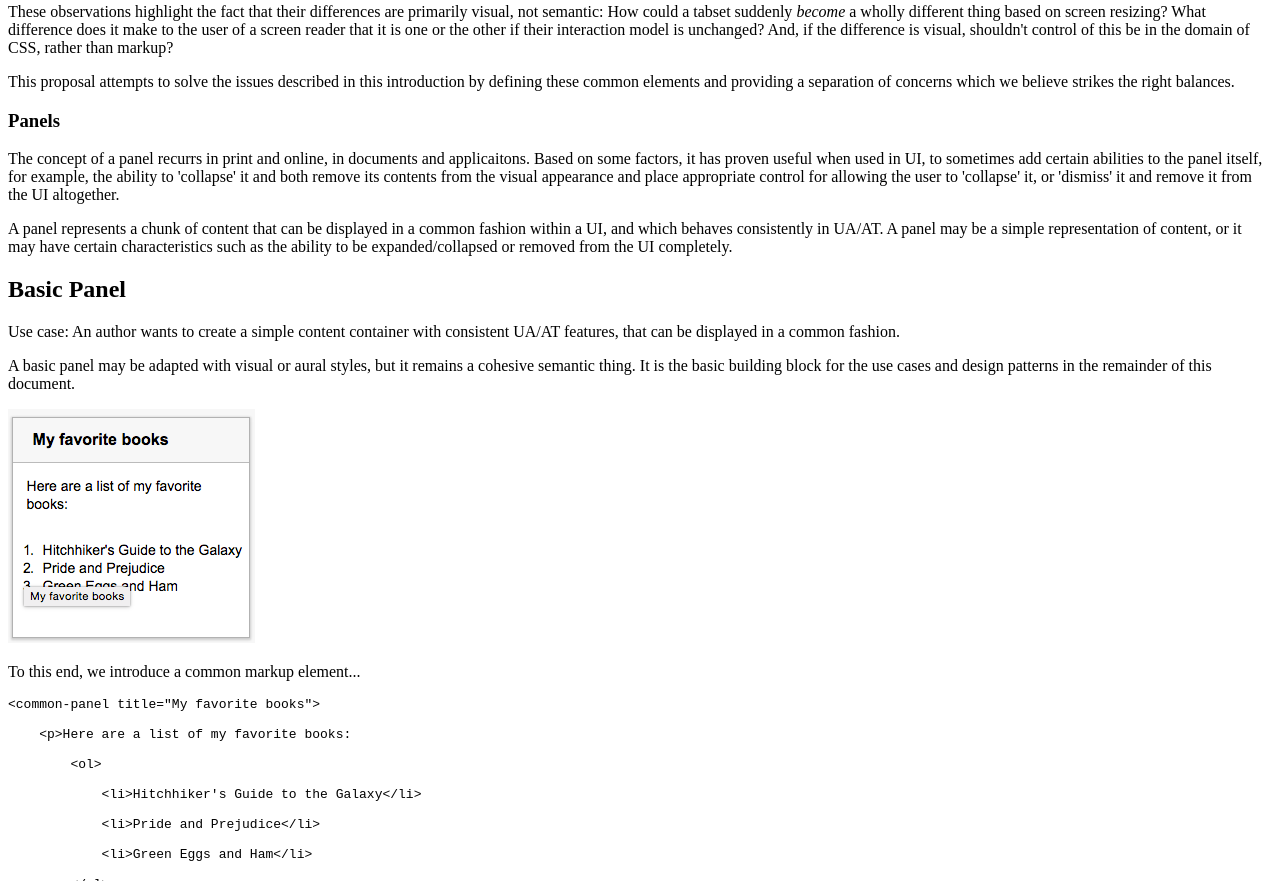
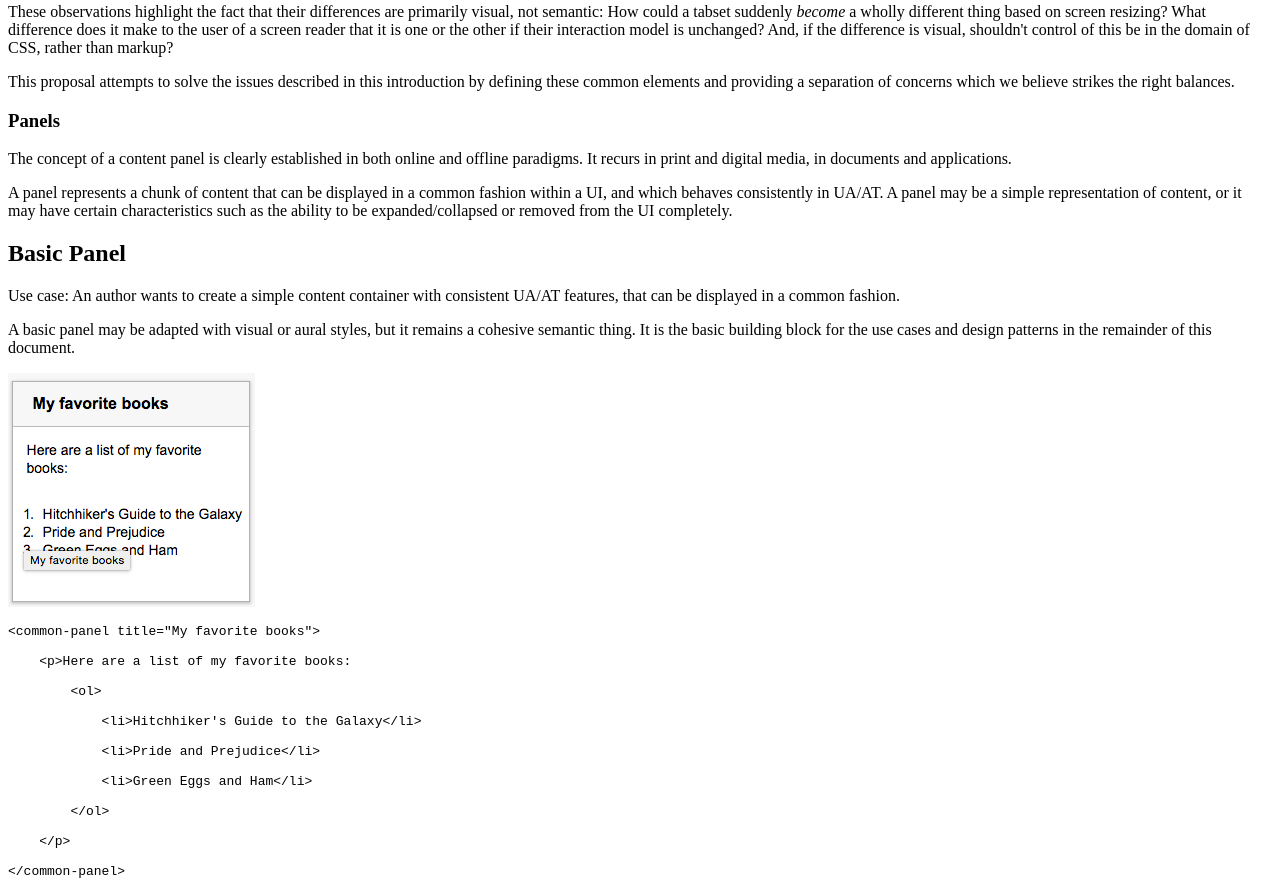
Before and after one commit to bkardell/common-panel, a plain HTML site: page index.html in a window 1280 px wide. Shown: the part 484-1365 px from the top of the page. Drawn offline with Linux system fonts and the light colour scheme.

Commit message:
Added back paragraph that fell through the panels.html index.html merge.

```diff
--- a/index.html
+++ b/index.html
@@ -109,16 +109,13 @@
         which we believe strikes the right balances.</p>
     <section>
         <h1>Panels</h1>
-        <p>
-            The concept of a panel recurrs in print and online, in documents and applicaitons.
-            Based on some factors, it has proven useful when used in UI, to sometimes add certain
-            abilities to the panel itself, for example, the ability to 'collapse' it and both
-            remove its contents from the visual appearance and place appropriate control for
-            allowing the user to 'collapse' it, or 'dismiss' it and remove it from the UI altogether.
-        </p>
-        <p>
-            A panel represents a chunk of content that can be displayed in a common fashion within a UI, and which behaves consistently in UA/AT. A panel may be a simple representation of content, or it may have certain characteristics such as the ability to be expanded/collapsed or removed from the UI completely.
-        </p>
+
+ 	  <p>
+	    The concept of a content panel is clearly established in both online and offline paradigms. It recurs in print and digital media, in documents and applications.
+      </p>
+	  <p>
+		 A panel represents a chunk of content that can be displayed in a common fashion within a UI, and which behaves consistently in UA/AT. A panel may be a simple representation of content, or it may have certain characteristics such as the ability to be expanded/collapsed or removed from the UI completely.
+      </p>
 
         <section>
             <h2>Basic Panel</h2>
@@ -130,9 +127,6 @@
             </p>
 
             <img src="basic-common-panel.png" alt="a visual depiction of a simple panel with no special attributes containing a header and body">
-            <p>
-                To this end, we introduce a common markup element...
-            </p>
             <pre class="example highlight prettyprint prettyprinted">&lt;common-panel title="My favorite books"&gt; <br>
 &nbsp;&nbsp;&nbsp;&nbsp;&lt;p&gt;Here are a list of my favorite books: <br>
 &nbsp;&nbsp;&nbsp;&nbsp;&nbsp;&nbsp;&nbsp;&nbsp;&lt;ol&gt; <br>
```
